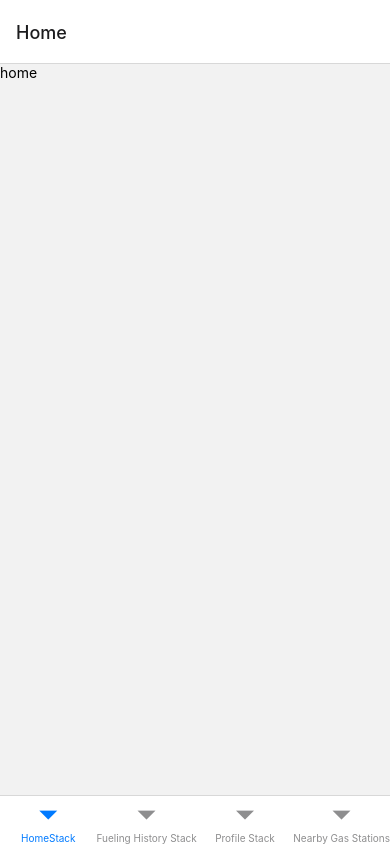
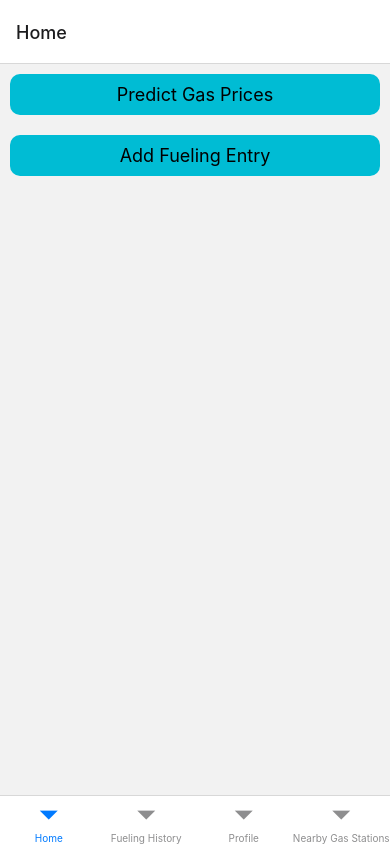
Before and after one commit to eason-pan-ep/gas-prediction-app, a React Native app: screen /Home in a window 390 px wide. Built offline with nearby package versions, Linux system fonts and the light colour scheme.

Commit message:
Add basic pressables to test navigations

```diff
--- a/App.js
+++ b/App.js
@@ -95,19 +95,25 @@ const MainStackNavigator = () => {
   return (
     <MainStack.Navigator>
       <MainStack.Screen
-        name="HomeStack"
+        name="Home Stack"
         component={HomeStackNavigator}
-        options={{ headerShown: false }}
+        options={{
+          title: "Home",
+          headerShown: false,
+        }}
       />
       <MainStack.Screen
         name="Fueling History Stack"
         component={FuelingHistoryStackNavigator}
-        options={{ headerShown: false }}
+        options={{
+          title: "Fueling History",
+          headerShown: false,
+        }}
       />
       <MainStack.Screen
         name="Profile Stack"
         component={ProfileStackNavigator}
-        options={{ headerShown: false }}
+        options={{ title: "Profile", headerShown: false }}
       />
       <MainStack.Screen
         name="Nearby Gas Stations"
@@ -119,7 +125,7 @@ const MainStackNavigator = () => {
 
 export default function App() {
   // *********************************
-  // Set to true for testing purposes.
+  // Temporarily set to true for testing purposes.
   // *********************************
   const [authenticated, setAuthenticated] = useState(true);
 
--- a/components/CustomPressable.js
+++ b/components/CustomPressable.js
@@ -1,8 +1,8 @@
 // This is a custom pressable component that is styled to look like a button.
 // This component has the following props:
-// // title - the title of the button
-// // onPress - the function to call when the button is pressed
-// // style - additional style of the button
+// // title - string, the text to display on the button
+// // onPress - function, the function to call when the button is pressed
+// // style - object, additional style to apply to the button
 
 import { Pressable, Text, StyleSheet } from "react-native";
 
@@ -11,8 +11,15 @@ import { fontSizes } from "../styles/fontSizes";
 
 export default function CustomPressable({ title, onPress, style }) {
   return (
-    <Pressable style={[styles.pressableContainer, style]} onPress={onPress}>
-      <Text style={{ color: "#ffffff", fontSize: 20 }}>{title}</Text>
+    <Pressable
+      style={({ pressed }) => [
+        styles.pressableContainer,
+        pressed && styles.pressablePressed,
+        style,
+      ]}
+      onPress={onPress}
+    >
+      <Text style={styles.pressableText}>{title}</Text>
     </Pressable>
   );
 }
@@ -22,6 +29,7 @@ const styles = StyleSheet.create({
     backgroundColor: colors.primary,
     alignItems: "center",
     justifyContent: "center",
+    margin: 10,
     padding: 10,
     borderRadius: 10,
   },
@@ -29,4 +37,7 @@ const styles = StyleSheet.create({
     color: colors.primaryText,
     fontSize: fontSizes.large,
   },
+  pressablePressed: {
+    backgroundColor: colors.primaryDark,
+  },
 });
--- /dev/null
+++ b/components/InlineField.js
@@ -0,0 +1,6 @@
+// This component contains a label and a value. This can be set to be editable or not.
+// This component contains the following props:
+// // label - string, the label to display
+// // value - string, the value to display
+// // editable - boolean, whether or not the value is editable
+// // style - object, additional style to apply to the component
--- a/screens/Home.js
+++ b/screens/Home.js
@@ -3,13 +3,34 @@
 // // 1. Predict Gas Prices - navigates to the Prediction screen.
 // // 2. Add Fueling Entry - navigates to the Edit Fuelling Entry screen.
 
-import { View, Text } from 'react-native'
-import React from 'react'
+import { View, Text } from "react-native";
+import React from "react";
 
-export default function Home() {
+import CustomPressable from "../components/CustomPressable";
+
+export default function Home({ navigation }) {
+  // This function is called when the Predict Gas Prices button is pressed.
+  // This function should navigate to the Prediction screen.
+  function onPressPredictGasPrices() {
+    navigation.navigate("Prediction");
+  }
+
+  // This function is called when the Add Fueling Entry button is pressed.
+  // This function should navigate to the Edit Fueling Entry screen.
+  function onPressAddFuelingEntry() {
+    navigation.navigate("Edit Fueling Entry");
+  }
+
   return (
     <View>
-      <Text>home</Text>
+      <CustomPressable
+        title="Predict Gas Prices"
+        onPress={onPressPredictGasPrices}
+      />
+      <CustomPressable
+        title="Add Fueling Entry"
+        onPress={onPressAddFuelingEntry}
+      />
     </View>
-  )
+  );
 }
--- a/screens/Profile.js
+++ b/screens/Profile.js
@@ -8,13 +8,21 @@
 // This screen contains 1 button:
 // // 1. Edit - navigates to the Edit Profile screen.
 
-import { View, Text } from 'react-native'
-import React from 'react'
+import { View, StyleSheet } from "react-native";
+import React from "react";
 
-export default function Profile() {
+import CustomPressable from "../components/CustomPressable";
+
+export default function Profile({ navigation }) {
+  // This function is called when the Edit button is pressed.
+  // This function should navigate to the Edit Profile screen.
+  function onPressEdit() {
+    navigation.navigate("Edit Profile");
+  }
+
   return (
     <View>
-      <Text>Profile</Text>
+      <CustomPressable title="Edit" onPress={onPressEdit} />
     </View>
-  )
+  );
 }
--- a/styles/colors.js
+++ b/styles/colors.js
@@ -27,22 +27,22 @@
 export const colors = {
   background: "#ffffff",
   backgroundText: "#000000",
-  primary: "#2196f3",
-  primaryLight: "#6ec6ff",
-  primaryDark: "#0069c0",
-  primaryText: "#ffffff",
-  secondary: "#bdbdbd",
-  secondaryLight: "#efefef",
-  secondaryDark: "#8d8d8d",
-  secondaryText: "#000000",
-  accent: "#00bcd4",
-  accentLight: "#62efff",
-  accentDark: "#008ba3",
+  primary: "#00bcd4",
+  primaryLight: "#62efff",
+  primaryDark: "#008ba3",
+  primaryText: "#000000",
+  secondary: "#3f51b5",
+  secondaryLight: "#757de8",
+  secondaryDark: "#002984",
+  secondaryText: "#ffffff",
+  accent: "#ff9800",
+  accentLight: "#ffc947",
+  accentDark: "#c66900",
   accentText: "#000000",
   error: "#f44336",
   errorText: "#ffffff",
-  warning: "#ff9800",
-  warningText: "#ffffff",
+  warning: "#ffeb3b",
+  warningText: "#000000",
   success: "#4caf50",
   successText: "#ffffff",
   info: "#2196f3",
```
